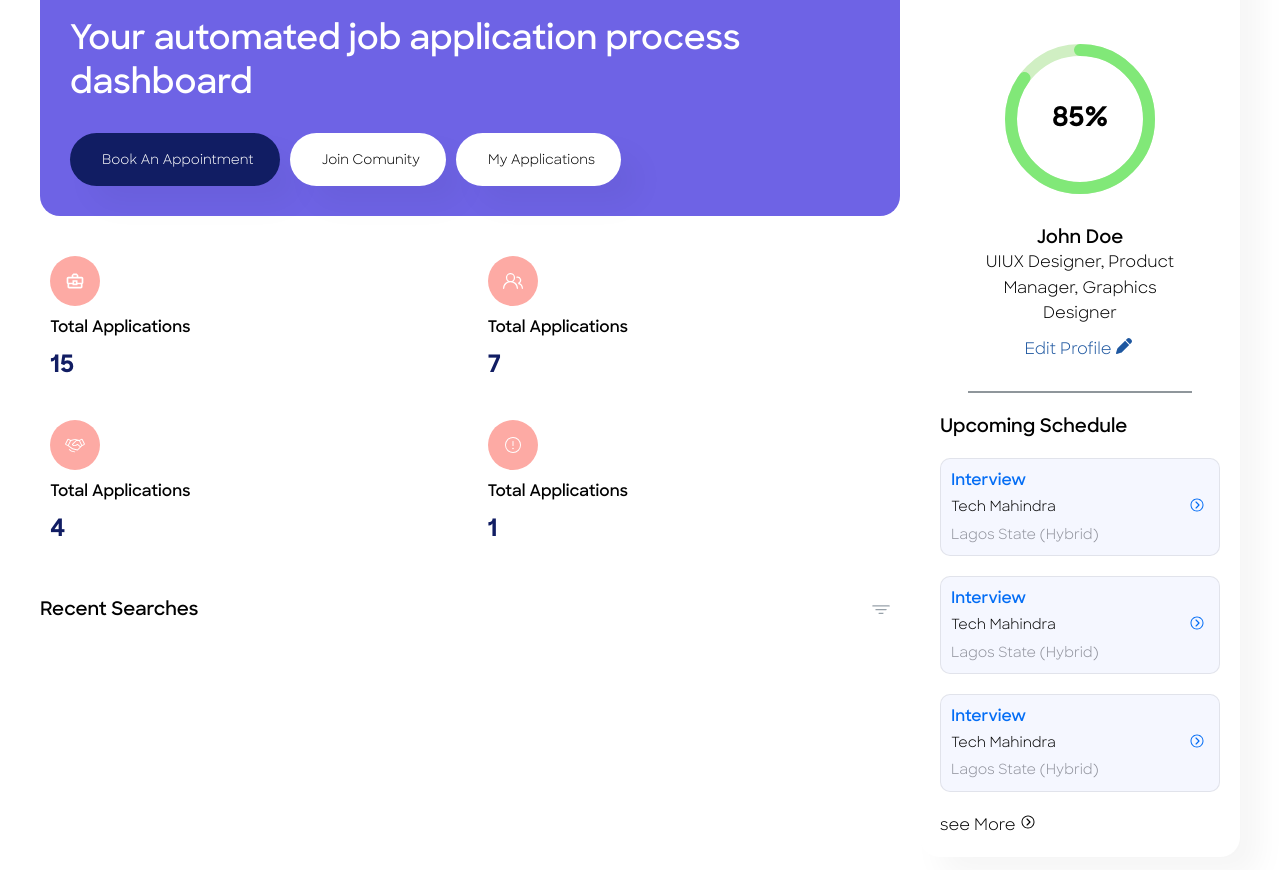
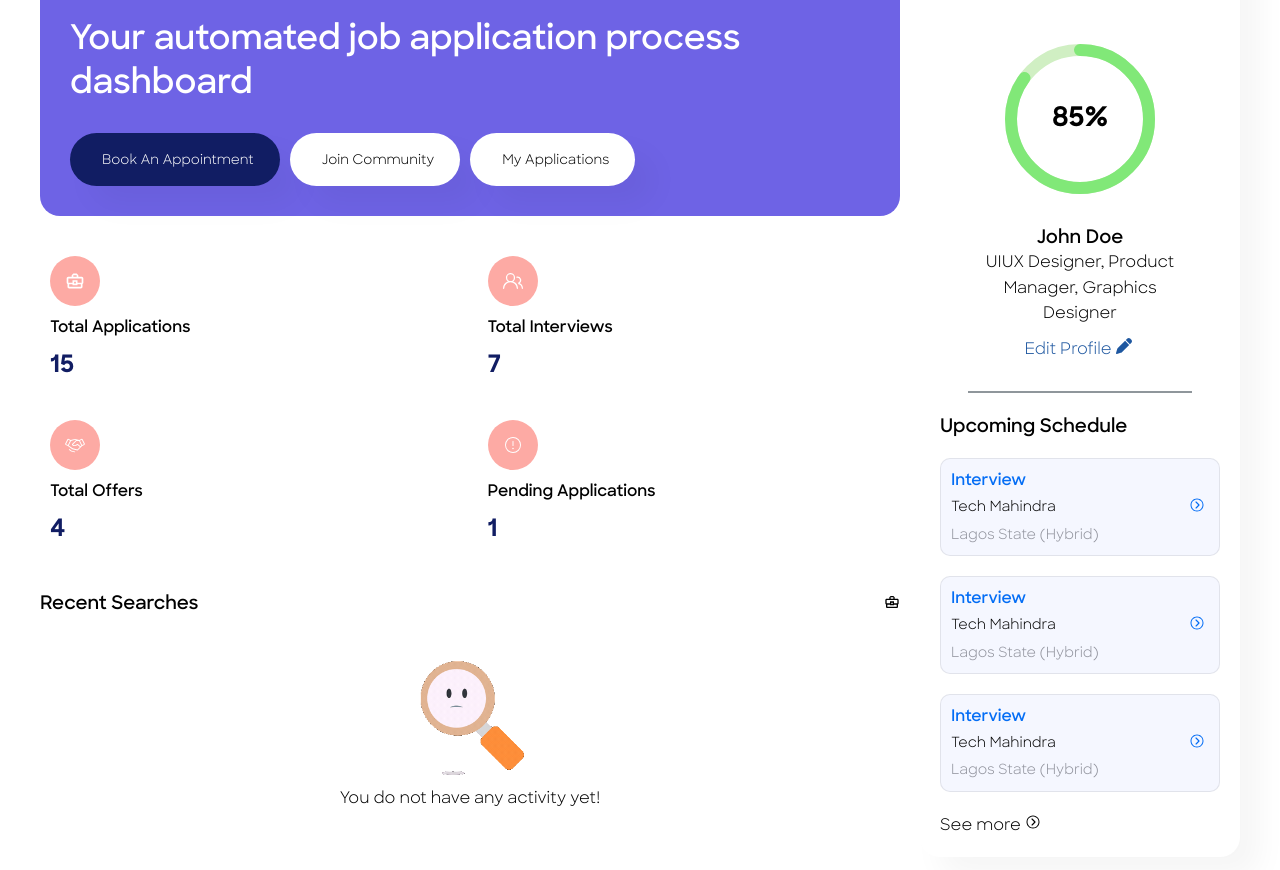
Before and after one commit to fiyinfabidun/GetRekuiTd, a React (Create React App) app: page /overview in a window 1280 px wide. Shown: the part 200-1070 px from the top of the page. Built offline with nearby package versions, Linux system fonts and the light colour scheme; the HTML template or start-up script is replaced by a standard one.

Commit message:
chnages made to dashboard

```diff
--- a/src/App.css
+++ b/src/App.css
@@ -1161,6 +1161,7 @@ span{
 .pay-grid .buttons{
   padding: 10px 0;
 }
+
 /* MEDIA */
 
 @media screen and (max-width: 1024px) {
--- a/src/Pages/Dashboard/Overview.jsx
+++ b/src/Pages/Dashboard/Overview.jsx
@@ -1,15 +1,15 @@
-import React from 'react';
+import React, { useState } from 'react';
 import Navdash from './Navdash';
 import { MdOutlineBusinessCenter } from "react-icons/md";
 import { PiHandshakeLight } from "react-icons/pi";
 import { PiWarningCircleLight } from "react-icons/pi";
 import { GoPeople } from 'react-icons/go';
-import recent from '../../Images/recent.png';
 import { CircularProgressbar, buildStyles } from 'react-circular-progressbar';
 import 'react-circular-progressbar/dist/styles.css';
 import { FaPen } from "react-icons/fa6";
 import { IoIosArrowDropright } from "react-icons/io";
-
+import RecentSearches from './RecentSearches';
+import gif from '../../Images/giff.gif'
 const scoreValue = 85;
 const getColorBasedOnScore = (score) => {
   if (score >= 80) {
@@ -21,7 +21,7 @@ const getColorBasedOnScore = (score) => {
   }
 };
 
-const getColorBasedOnScores = (score)=>{
+const getColorBasedOnScores = (score) => {
   if (score >= 80) {
     return '#d0efc3'; // Green
   } else if (score >= 50) {
@@ -31,11 +31,13 @@ const getColorBasedOnScores = (score)=>{
   }
 };
 
+const pathColor = getColorBasedOnScore(scoreValue);
+const trailColor = getColorBasedOnScores(scoreValue);
 
+const Overview = () => {
 
-  const pathColor = getColorBasedOnScore(scoreValue);
-  const trailColor = getColorBasedOnScores(scoreValue)
-const Overview = () => {
+  const [recentSearches, setRecentSearches] = useState([]);
+
   return (
     <>
       <Navdash title='Overview' />
@@ -45,58 +47,69 @@ const Overview = () => {
             <p>Job Application Tracking System</p>
             <h3>Your automated job application process dashboard</h3>
             <div className="buttons">
-                    <button style={{
-                        backgroundColor:'#111d63',
-                        color:'white'
-                    }}><p>Book an Appointment</p></button>
-                    <button style={{
-                        backgroundColor:'white',
-                        color:'black'
-                    }}><p>Join Comunity</p></button>
-                    <button style={{
-                        backgroundColor:'white',
-                        color:'black'
-                    }}><p>My Applications</p></button>
+              <button style={{ backgroundColor: '#111d63', color: 'white' }}>
+                <p>Book an Appointment</p>
+              </button>
+              <button style={{ backgroundColor: 'white', color: 'black' }}>
+                <p>Join Community</p>
+              </button>
+              <button style={{ backgroundColor: 'white', color: 'black' }}>
+                <p>My Applications</p>
+              </button>
             </div>
           </div>
+
           <div className="overview-cards">
             <div className="vcard">
               <div className="v-icon">
-                        <MdOutlineBusinessCenter/>
+                <MdOutlineBusinessCenter />
               </div>
               <h4>Total Applications</h4>
               <p>15</p>
             </div>
             <div className="vcard">
               <div className="v-icon">
-                        <GoPeople/>
+                <GoPeople />
               </div>
-                    <h4>Total Applications</h4>
+              <h4>Total Interviews</h4>
               <p>7</p>
             </div>
             <div className="vcard">
               <div className="v-icon">
-                        <PiHandshakeLight/>
+                <PiHandshakeLight />
               </div>
-                    <h4>Total Applications</h4>
+              <h4>Total Offers</h4>
               <p>4</p>
             </div>
             <div className="vcard">
               <div className="v-icon">
-                        <PiWarningCircleLight/>
+                <PiWarningCircleLight />
               </div>
-                    <h4>Total Applications</h4>
+              <h4>Pending Applications</h4>
               <p>1</p>
             </div>
           </div>
+
           <div className="recent">
-                <div>
+            <div className="div">
             <h3>Recent Searches</h3>
-                    <img src={recent} alt="" />
+            <MdOutlineBusinessCenter/>
             </div>
 
+            <div className="gif">
+            {recentSearches.length > 0 ? (
+              <RecentSearches data={recentSearches} />
+            ) : (
+              <div className="no-search">
+               <img src={gif} alt="" />
+               <p>You do not have any activity yet!</p>
+              </div>
+            )}
             </div>
           </div>
+        </div>
+
+        {/* SECOND PART OF THE OVERVIEW */}
 
         <div className="last-overview">
           <div className="profile">
@@ -106,10 +119,9 @@ const Overview = () => {
                 value={scoreValue}
                 text={`${scoreValue}%`}
                 styles={buildStyles({
-              // Customize colors
-              pathColor: pathColor, // Progress bar color
-              textColor: 'black',  // Text color
-              trailColor: trailColor, // Background path color
+                  pathColor: pathColor,
+                  textColor: 'black',
+                  trailColor: trailColor,
                   textSize: '18px',
                   fontFamily: 'bold-sharp, sans-serif',
                 })}
@@ -119,63 +131,47 @@ const Overview = () => {
             <div className="text-view">
               <h3>John Doe</h3>
               <p>UIUX Designer, Product Manager, Graphics Designer</p>
-        <p style={{
-            paddingTop:'10px'
-        }}><span>Edit Profile <FaPen /></span></p>
+              <p style={{ paddingTop: '10px' }}>
+                <span>Edit Profile <FaPen /></span>
+              </p>
             </div>
           </div>
-        <h3 style={{
-            padding:'20px 0',
-        }}>Upcoming Schedule</h3>
+
+          <h3 style={{ padding: '20px 0' }}>Upcoming Schedule</h3>
           <div className="schedules">
             <div className="schedule-card">
               <div>
-                <h4 style={{
-                    color:'#036DF5',
-                }}>Interview</h4>
+                <h4 style={{ color: '#036DF5' }}>Interview</h4>
                 <p>Tech Mahindra</p>
                 <p className='faint'>Lagos State (Hybrid)</p>
               </div>
-                <span style={{
-                    color:'#036DF5',
-                }}><IoIosArrowDropright/></span>
-
+              <span style={{ color: '#036DF5' }}><IoIosArrowDropright /></span>
             </div>
 
             <div className="schedule-card">
               <div>
-                <h4 style={{
-                    color:'#036DF5',
-                }}>Interview</h4>
+                <h4 style={{ color: '#036DF5' }}>Interview</h4>
                 <p>Tech Mahindra</p>
                 <p className='faint'>Lagos State (Hybrid)</p>
               </div>
-                <span style={{
-                    color:'#036DF5',
-                }}><IoIosArrowDropright/></span>
-
+              <span style={{ color: '#036DF5' }}><IoIosArrowDropright /></span>
             </div>
 
             <div className="schedule-card">
               <div>
-                <h4 style={{
-                    color:'#036DF5',
-                }}>Interview</h4>
+                <h4 style={{ color: '#036DF5' }}>Interview</h4>
                 <p>Tech Mahindra</p>
                 <p className='faint'>Lagos State (Hybrid)</p>
               </div>
-                <span style={{
-                    color:'#036DF5',
-                }}><IoIosArrowDropright/></span>
-
+              <span style={{ color: '#036DF5' }}><IoIosArrowDropright /></span>
             </div>
 
-            <p>see More <IoIosArrowDropright/></p>
+            <p>See more <IoIosArrowDropright /></p>
           </div>
         </div>
       </div>
     </>
-  )
-}
+  );
+};
 
-export default Overview
+export default Overview;
--- /dev/null
+++ b/src/Pages/Dashboard/RecentSearches.jsx
@@ -0,0 +1,9 @@
+import React from 'react'
+
+function RecentSearches() {
+  return (
+    <div>RecentSearches</div>
+  )
+}
+
+export default RecentSearches
--- a/src/dashboard.css
+++ b/src/dashboard.css
@@ -221,11 +221,22 @@ aside h3{
     color: var(--primary-color);
     font-family: 'bold-sharp';
   }
-  .recent > div{
+  .recent .div{
     display: flex;
     justify-content: space-between;
     align-items: center;
   }
+  .gif,
+  .gif .no-search{
+    display: flex;
+    flex-direction: column;
+    justify-content: center;
+    align-items: center;
+  }
+  .gif .no-search img{
+    width: 250px;
+  }
+
   .last-overview{
     background-color: var(--White-color);
     padding: 20px;
@@ -277,7 +288,6 @@ aside h3{
 .menu{
   display: none;
 }
-
 
 
 
```
Also changed, not shown: src/Images/gif.gif (added), src/Images/giff.gif (added). Lines whose indentation alone changed are shown as unchanged.
